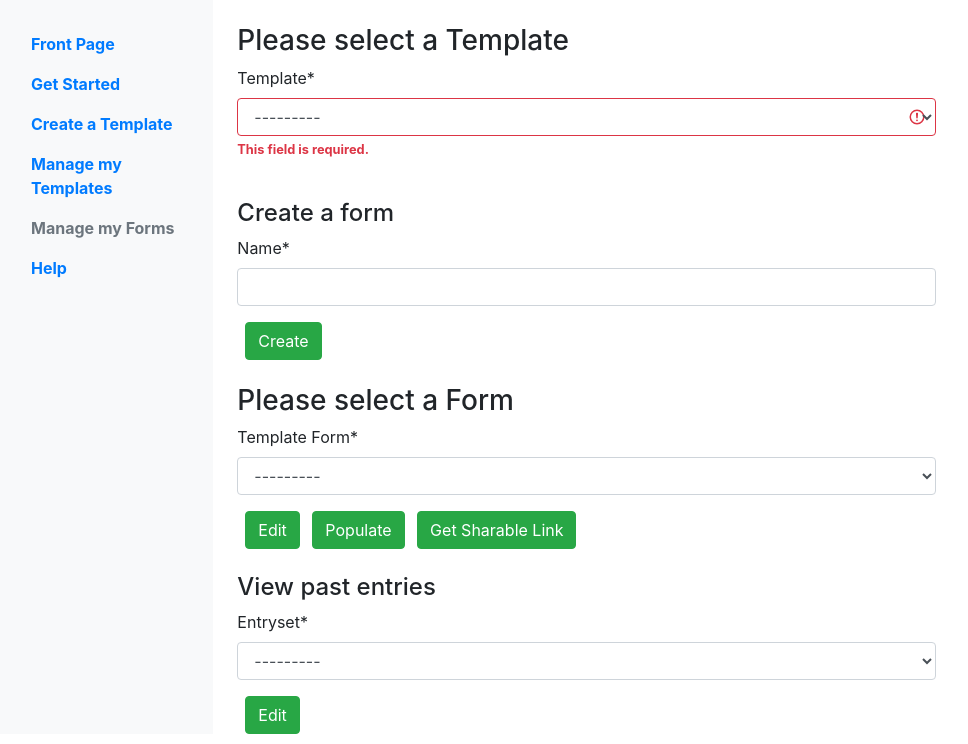
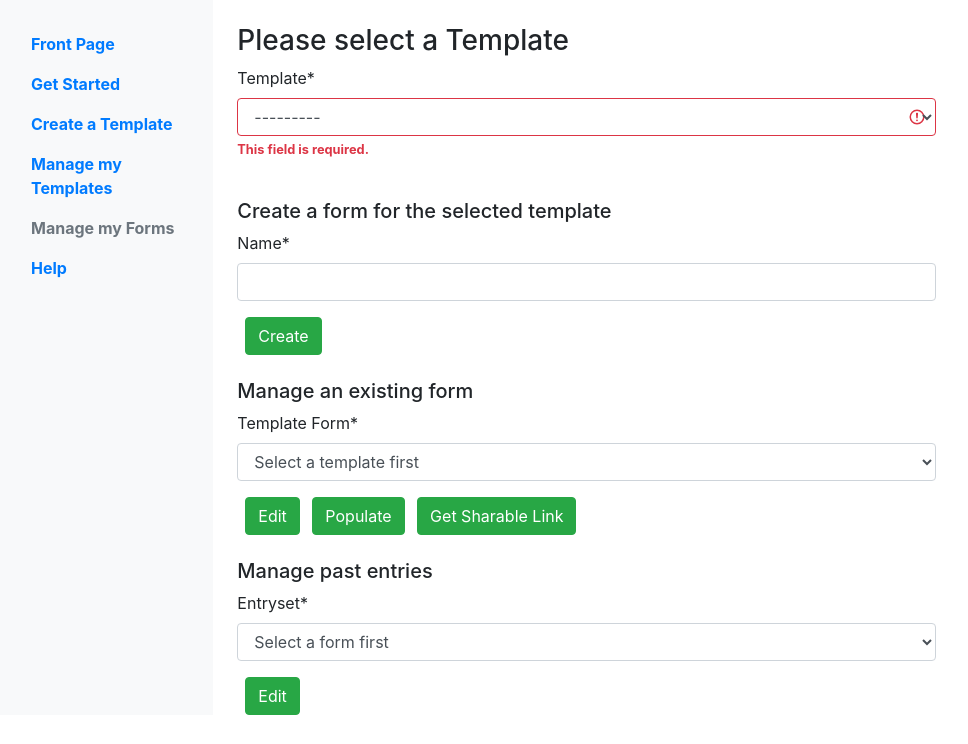
Before and after one commit to ahSOLO/Poseidon, a Django app: page /manage_forms/ in a window 1280 px wide. Shown: the part 56-800 px from the top of the page, without its empty margins (0-968 px from the left). Run offline with Django 3.2, Linux system fonts and the light colour scheme; the visitor is signed in with stand-in values (Sample User, id 1); data that the repository does not hold is empty; some libraries are stand-ins or nearby versions.

Commit message:
quality of experience additions

```diff
--- a/templates/docs/manage_forms.html
+++ b/templates/docs/manage_forms.html
@@ -11,7 +11,7 @@
 <form action="" method="post">
 {{ template_selection|crispy }}
 <br>
-<h4>Create a form</h4>
+<h5>Create a form for the selected template</h5>
     {% csrf_token %}
     {{ creation_form|crispy }}
     <button class="btn btn-success ml-2" name="create_schema" type="submit">Create</button>
@@ -19,7 +19,7 @@
 </div>
 <br>
 <div>
-<h3>Please select a Form</h3>
+<h5>Manage an existing form</h5>
 <form action="" method="post" id="select_schema_form" data-schemas-url="{% url 'docs:ajax-load-schemas' %}" novalidate>
     {% csrf_token %}
     {{ schema_selection|crispy }}
@@ -30,7 +30,7 @@
 </div>
 <br>
 <div>
-<h4>View past entries</h4>
+<h5>Manage past entries</h5>
 <form action="" method="get" id="select_entryset_form" data-entrysets-url="{% url 'docs:ajax-load-entrysets' %}" novalidate>
     {{ entryset_selection|crispy }}
     <button class="btn btn-success ml-2" name="edit_entryset" type="submit">Edit</button>
@@ -43,8 +43,8 @@
     <script>
         $(window).on("pageshow", function(){
             $("#id_template").val("").change();
-            $("#id_template_schema").html('<option value="" selected="">---------</option>');
-            $("#id_entryset").html('<option value="" selected="">---------</option>');
+            $("#id_template_schema").html('<option value="" selected="">Select a template first</option>');
+            $("#id_entryset").html('<option value="" selected="">Select a form first</option>');
         });
         $("#id_template").change(function() { // when the selected template changes...
             var url = $("#select_schema_form").attr("data-schemas-url"); // get the url of the `load_schemas` view
--- a/templates/home.html
+++ b/templates/home.html
@@ -13,7 +13,7 @@
 {% if user.is_authenticated %}
     <span>To begin automating documents of any type, </span> <b><a href="{% url 'docs:get_started' %}">get started here.</b></a>
 {% else %}
-    <span>To begin automating documents of any type, first </span> <b><a href="{% url 'signup' %}">create an account.</b></a>
+    <span>To begin automating documents of any type, first <b><a href="{% url 'signup' %}">create an account</b></a> or <b><a href="{% url 'login' %}">log in</a></b>.</span>
 {% endif %}
 
 <br>
```
Also changed, not shown: templates/docs/form_link.html (+24 -2 lines), 1 other file.
